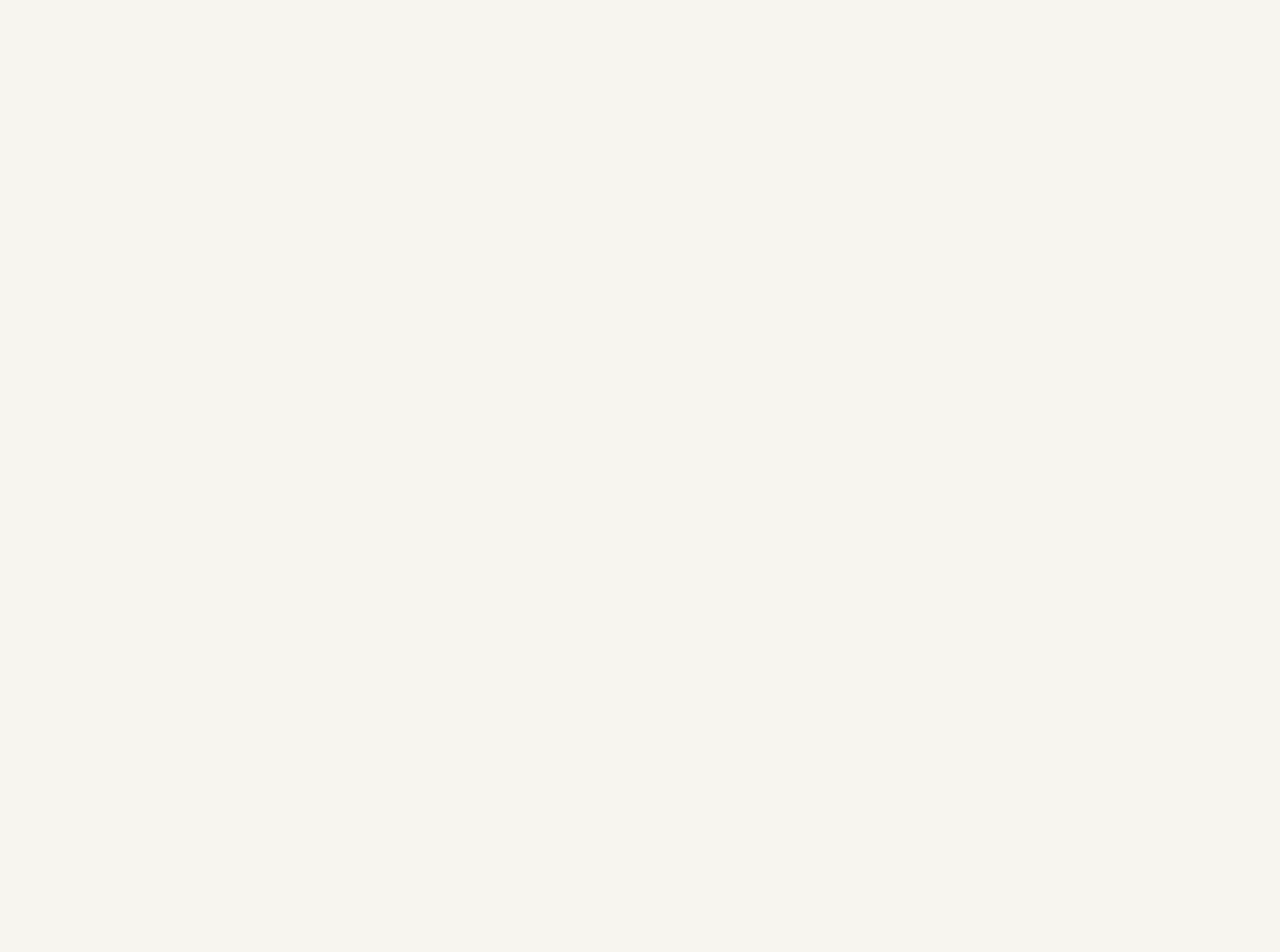
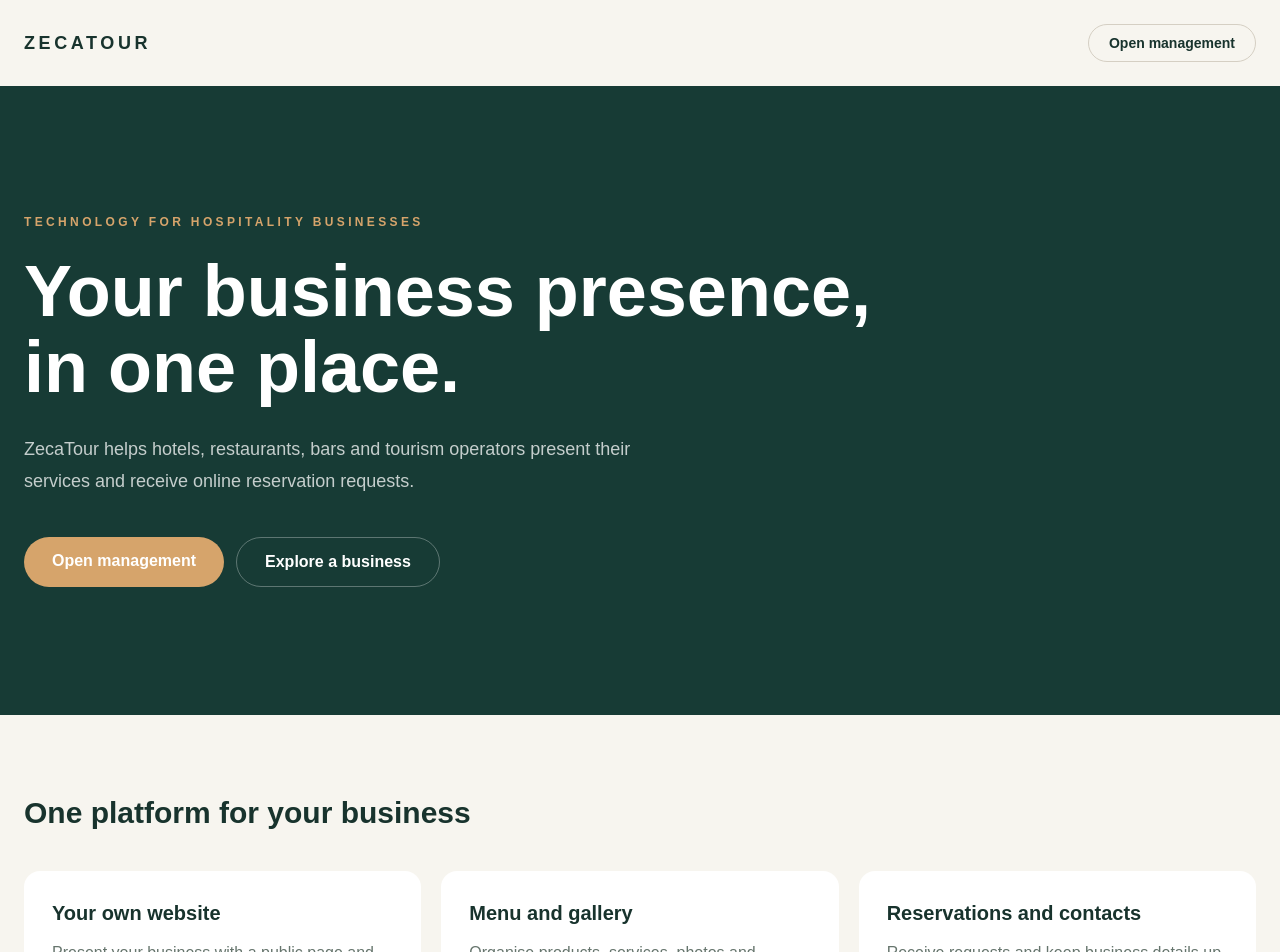
Before and after one commit to globozeca/ZecaTour, a Next.js app in the folder apps/web/: page /en in a window 1280 px wide. Before the commit this address had no page. Shown: the top 952 px of the page. Before the commit the page ends 800 px from the top, so only its background shows below. Built offline with nearby package versions, Linux system fonts and the light colour scheme.

Commit message:
feat(home): replace ALFA redirect with ZecaTour institutional homepage

```diff
--- a/apps/web/src/app/[locale]/page.tsx
+++ b/apps/web/src/app/[locale]/page.tsx
@@ -1,13 +1,66 @@
-import {notFound, redirect} from 'next/navigation';
-import {hasLocale} from 'next-intl';
-import {routing} from '@/i18n/routing';
+import {setRequestLocale} from 'next-intl/server';
 
-export default async function LocaleIndex({
-  params
-}: {
-  params: Promise<{locale: string}>;
-}) {
+const copy = {
+  pt: {
+    eyebrow: 'TECNOLOGIA PARA NEGÓCIOS DE HOSPITALIDADE',
+    title: 'A presença digital do seu negócio, num só lugar.',
+    intro: 'O ZecaTour ajuda hotéis, restaurantes, bares e operadores turísticos a apresentar os seus serviços e a receber pedidos de reserva online.',
+    cta: 'Aceder à gestão', discover: 'Conhecer um estabelecimento', featuresTitle: 'Uma plataforma para o seu negócio',
+    features: [
+      ['Website próprio', 'Apresente a sua empresa através de uma página pública com a sua identidade.'],
+      ['Menu e galeria', 'Organize produtos, serviços, fotografias e informação essencial.'],
+      ['Reservas e contactos', 'Receba pedidos e mantenha os dados do estabelecimento actualizados.']
+    ],
+    login: 'Já tem conta? Entre no painel', footer: 'Plataforma digital para hotelaria, restauração e turismo.'
+  },
+  en: {
+    eyebrow: 'TECHNOLOGY FOR HOSPITALITY BUSINESSES',
+    title: 'Your business presence, in one place.',
+    intro: 'ZecaTour helps hotels, restaurants, bars and tourism operators present their services and receive online reservation requests.',
+    cta: 'Open management', discover: 'Explore a business', featuresTitle: 'One platform for your business',
+    features: [
+      ['Your own website', 'Present your business with a public page and your own identity.'],
+      ['Menu and gallery', 'Organise products, services, photos and essential information.'],
+      ['Reservations and contacts', 'Receive requests and keep business details up to date.']
+    ],
+    login: 'Already have an account? Sign in', footer: 'Digital platform for hospitality, restaurants and tourism.'
+  },
+  fr: {
+    eyebrow: 'TECHNOLOGIE POUR LES ENTREPRISES TOURISTIQUES',
+    title: 'La présence numérique de votre entreprise, au même endroit.',
+    intro: 'ZecaTour aide les hôtels, restaurants, bars et opérateurs touristiques à présenter leurs services et à recevoir des demandes de réservation en ligne.',
+    cta: 'Accéder à la gestion', discover: 'Découvrir un établissement', featuresTitle: 'Une plateforme pour votre activité',
+    features: [
+      ['Votre propre site', 'Présentez votre entreprise avec une page publique à votre identité.'],
+      ['Menu et galerie', 'Organisez produits, services, photos et informations essentielles.'],
+      ['Réservations et contacts', 'Recevez des demandes et gardez vos informations à jour.']
+    ],
+    login: 'Vous avez déjà un compte ? Connectez-vous', footer: 'Plateforme numérique pour l’hôtellerie, la restauration et le tourisme.'
+  }
+} as const;
+
+export default async function LocaleIndex({params}: {params: Promise<{locale: string}>}) {
   const {locale} = await params;
-  if (!hasLocale(routing.locales, locale)) notFound();
-  redirect(`/${locale}/alfa`);
+  setRequestLocale(locale);
+  const t = copy[locale as keyof typeof copy] || copy.pt;
+
+  return <main className="min-h-screen bg-[#f7f5ef] text-[#18332d]">
+    <header className="mx-auto flex max-w-7xl items-center justify-between px-6 py-6">
+      <a href={'/' + locale} className="text-lg font-bold tracking-[0.2em] text-[#173b35]">ZECATOUR</a>
+      <a href={'/' + locale + '/admin/login'} className="rounded-full border border-[#d5cfc3] px-5 py-2 text-sm font-semibold">{t.cta}</a>
+    </header>
+    <section className="bg-[#173b35] px-6 py-24 text-white sm:py-32">
+      <div className="mx-auto max-w-7xl">
+        <p className="text-xs font-bold uppercase tracking-[0.28em] text-[#d6a46b]">{t.eyebrow}</p>
+        <h1 className="mt-6 max-w-4xl text-5xl font-semibold leading-[1.05] sm:text-7xl">{t.title}</h1>
+        <p className="mt-7 max-w-2xl text-lg leading-8 text-white/75">{t.intro}</p>
+        <div className="mt-10 flex flex-wrap gap-3"><a href={'/' + locale + '/admin/login'} className="rounded-full bg-[#d6a46b] px-7 py-3 font-semibold text-[#18332d]">{t.cta}</a><a href={'/' + locale + '/alfa'} className="rounded-full border border-white/30 px-7 py-3 font-semibold text-white">{t.discover}</a></div>
+      </div>
+    </section>
+    <section className="mx-auto max-w-7xl px-6 py-20">
+      <h2 className="text-3xl font-semibold">{t.featuresTitle}</h2>
+      <div className="mt-10 grid gap-5 md:grid-cols-3">{t.features.map(([title,description]) => <article key={title} className="rounded-2xl bg-white p-7"><h3 className="text-xl font-semibold">{title}</h3><p className="mt-3 leading-7 text-[#66756d]">{description}</p></article>)}</div>
+    </section>
+    <footer className="border-t border-[#e1dbcf] px-6 py-8 text-center text-sm text-[#66756d]"><p>{t.footer}</p><a className="mt-2 inline-block underline" href={'/' + locale + '/admin/login'}>{t.login}</a></footer>
+  </main>;
 }
```
